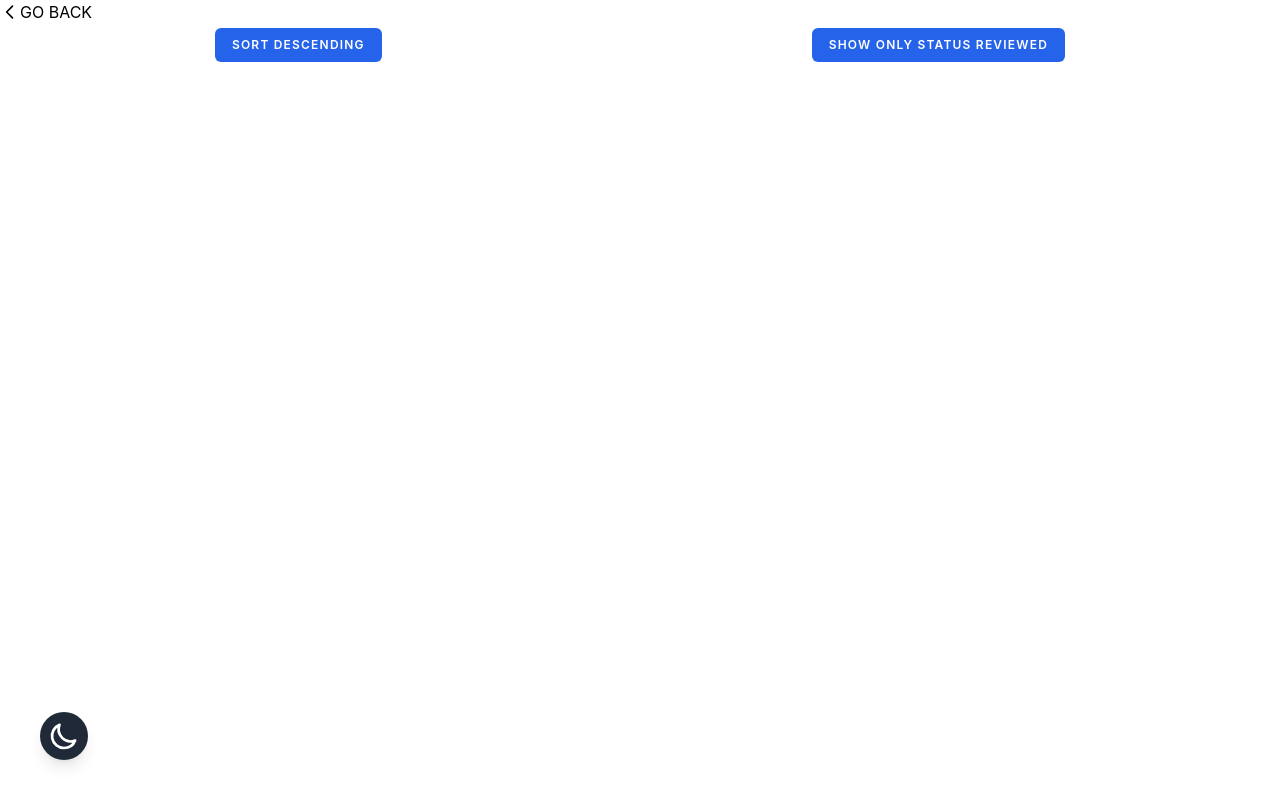
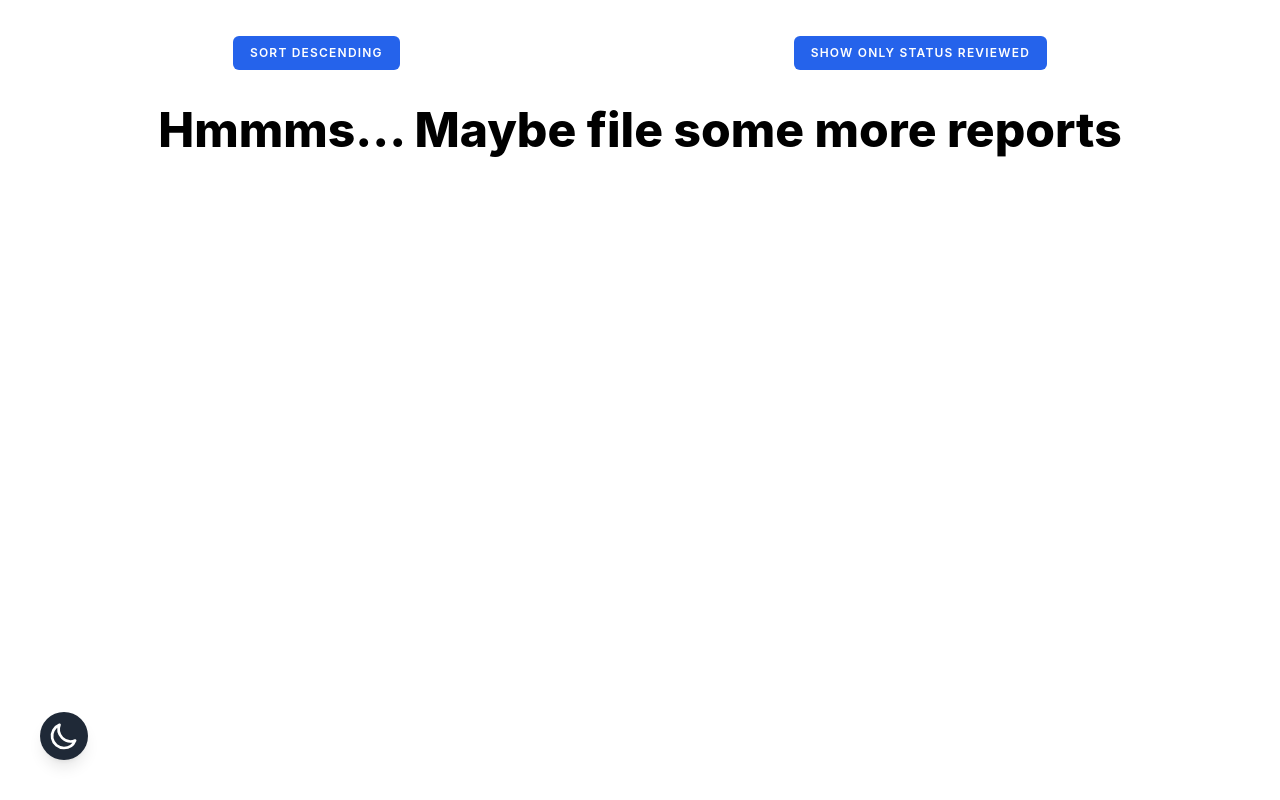
Before and after one commit to hyqshr/SpaceX-GraphQL-React, a React (Create React App) app: page /reports in a window 1280 px wide. Built offline with nearby package versions, Linux system fonts and the light colour scheme.

Commit message:
Minor Refactor

```diff
--- a/src/components/DetailLoading.tsx
+++ b/src/components/DetailLoading.tsx
@@ -1,4 +1,3 @@
-import React from "react";
 import LoadingSpinner from "./util/LoadingSpinner";
 
 const Loading = () => {
--- a/src/components/SearchBar.tsx
+++ b/src/components/SearchBar.tsx
@@ -1,6 +1,4 @@
 import React, { useEffect, useState } from "react";
-// Search bar that can filter the data by any field in the object
-// + Dropdown to sort the number / date in the object
 
 type SearchBarProps = {
   data: any;
@@ -13,6 +11,9 @@ enum SortBy {
     DESCENDING = "descending",
 }
 
+
+// Search bar that can filter the data by any field in the object
+// + Dropdown to sort the number / date in the object
 const SearchBar: React.FC<SearchBarProps> = ({ data, setFilteredData, sortableFields }) => {
   const [searchQuery, setSearchQuery] = useState<string>("");
   const handleSortChange = (value: string) => {
--- a/src/pages/Error.tsx
+++ b/src/pages/Error.tsx
@@ -28,9 +28,11 @@ const Error: React.FC = () => {
           >
             Go back home
           </Link>
-          <button className="inline-flex items-center px-4 py-2 border border-transparent text-lg font-medium rounded-md text-black text-opacity-75 bg-white bg-opacity-60 hover:bg-opacity-50"
-            onClick={() => {throw Error("Let see if sentry caught this")}}>
-              Error Button</button>;
+
+          <button className="inline-flex items-center px-4 py-2 m-5 border border-transparent text-lg font-medium rounded-md text-black text-opacity-75 bg-red-500 hover:bg-red-400"
+            onClick={() => {throw Error("Let's see if Sentry caught this")}}>
+              Error Button
+          </button>;
         </div>
       </div>
     </>
--- a/src/pages/Report.tsx
+++ b/src/pages/Report.tsx
@@ -3,12 +3,8 @@ import React, { useState } from 'react';
 import { Controller, useForm } from 'react-hook-form';
 import { useSelector, useDispatch } from 'react-redux';
 import { RootState } from '../store/store'; // replace ../store with your store file
-import { addReport, deleteReport, setStatus } from '../store/reportSlice';
-import ReportCard from 'components/ReportCard';
+import { addReport } from '../store/reportSlice';
 import Button from 'components/Button';
-import SearchBar from 'components/SearchBar';
-import { Link } from 'react-router-dom';
-import { ChevronLeftIcon } from '@heroicons/react/outline';
 import { validateInput } from 'utils/fieldValidation';
 
 interface IFormInput {
@@ -20,6 +16,7 @@ const Report: React.FC = () => {
   const { register, handleSubmit, control, formState: { errors }  } = useForm<IFormInput>();
   const reports = useSelector((state: RootState) => state.reports.reports);
   const dispatch = useDispatch();
+  const [submissionSuccess, setSubmissionSuccess] = useState(false);
 
   const onSubmit = (data: IFormInput) => {
     dispatch(addReport({
@@ -27,18 +24,16 @@ const Report: React.FC = () => {
       date: Date.now(),
       status: 0,
       ...data }));
+    setSubmissionSuccess(true);
   };
-
 
   return (
     <div>
-    <Link
-      to="/"
-      className="text-black inline-flex items-center"
-    >
-      <ChevronLeftIcon className="w-5 h-5" />
-      <span>GO BACK</span>
-    </Link>
+      {/* Sucess Message After Submit Report */}
+      {submissionSuccess ? (
+        <div className="text-center text-green-500 text-xl font-bold p-5">Report submitted successfully</div>
+      ) : <></>}
+
       <form onSubmit={handleSubmit(onSubmit)} className='w-full max-w-lg m-auto py-10 mt-10 px-10 border'>
         <div >
           <label htmlFor="title" className="block text-gray-700 text-sm font-bold mb-2">Title</label>
--- a/src/pages/ReportPanel.tsx
+++ b/src/pages/ReportPanel.tsx
@@ -1,14 +1,10 @@
 // ReportForm Component (Report.tsx)
 import React, { useState } from 'react';
-import { Controller, useForm } from 'react-hook-form';
 import { useSelector, useDispatch } from 'react-redux';
-import { RootState } from '../store/store'; // replace ../store with your store file
-import { addReport, deleteReport, setStatus } from '../store/reportSlice';
+import { RootState } from '../store/store';
+import { deleteReport, setStatus } from '../store/reportSlice';
 import ReportCard from 'components/ReportCard';
 import Button from 'components/Button';
-import SearchBar from 'components/SearchBar';
-import { Link } from 'react-router-dom';
-import { ChevronLeftIcon } from '@heroicons/react/outline';
 
 const ReportPanel: React.FC = () => {
   const reports = useSelector((state: RootState) => state.reports.reports);
@@ -18,6 +14,7 @@ const ReportPanel: React.FC = () => {
   };
 
   const handleSetStatus = (id: number) => {
+    // set status to 1 (reviewed)
     dispatch(setStatus({ id, status: 1 }));
   };
   const [sortOrder, setSortOrder] = useState<'asc' | 'desc'>('asc');
@@ -41,22 +38,17 @@ const ReportPanel: React.FC = () => {
 
   return (
     <div>
-    <Link
-      to="/"
-      className="text-black inline-flex items-center"
-    >
-      <ChevronLeftIcon className="w-5 h-5" />
-      <span>GO BACK</span>
-    </Link>
-    <div className='flex justify-around mb-4'>
+      {/* Filter Button */}
+      <div className='flex justify-around m-9'>
         <Button onClick={handleSort} label={sortOrder === 'asc' ? "Sort Descending" : "Sort Ascending"} />
         <Button onClick={handleFilter} label={filterStatus ? "Show All" : "Show Only Status Reviewed"} />
       </div>
-
+      {/* Display Report */}
+      {filteredReports.length > 0 ? (
         <div className="grid grid-cols-3 gap-y-20 lg:grid-cols-4 p-5 space-x-5">
           {filteredReports.map((report) => (
             <div key={report.id} className="">
-          <ReportCard report={report}/>
+              <ReportCard report={report} />
               <div className='flex justify-around'>
                 <Button onClick={() => handleDelete(report.id)} label="Delete" />
                 <Button onClick={() => handleSetStatus(report.id)} label="Set Status" />
@@ -64,7 +56,11 @@ const ReportPanel: React.FC = () => {
             </div>
           ))}
         </div>
+      ) : (
+        <p className='flex justify-center text-5xl font-extrabold dark:text-white'>Hmmms... Maybe file some more reports</p>
+      )}
     </div>
+
   );
 };
 
--- a/src/store/store.ts
+++ b/src/store/store.ts
@@ -2,7 +2,7 @@ import { configureStore, getDefaultMiddleware } from '@reduxjs/toolkit';
 import storage from 'redux-persist/lib/storage'; // defaults to localStorage for web
 import { persistStore, persistReducer } from 'redux-persist';
 import autoMergeLevel2 from 'redux-persist/lib/stateReconciler/autoMergeLevel2';
-import reportReducer, { ReportState } from './reportSlice'; // your reportSlice is being imported here
+import reportReducer, { ReportState } from './reportSlice';
 
 const persistConfig = {
   key: 'root',
@@ -11,7 +11,7 @@ const persistConfig = {
 };
 
 const persistedReducer = persistReducer<ReportState>(persistConfig, reportReducer); // updated this line
-
+// set up redux store with persisted reducer, data should be persisted in local storage
 const store = configureStore({
   reducer: {
     reports: persistedReducer,
--- a/src/utils/getYoutubeID.ts
+++ /dev/null
@@ -1,6 +0,0 @@
-const getYoutubeID = (link: string): string => {
-  const splited = link.split("/");
-  return splited[splited.length - 1];
-};
-
-export default getYoutubeID;
--- a/src/utils/index.ts
+++ b/src/utils/index.ts
@@ -1,3 +1,2 @@
 export { default as transformDate } from "./transformDate";
 export { default as filterClasses } from "./filterClasses";
-export { default as getYoutubeID } from "./getYoutubeID";
```
Lines whose indentation alone changed are shown as unchanged.
